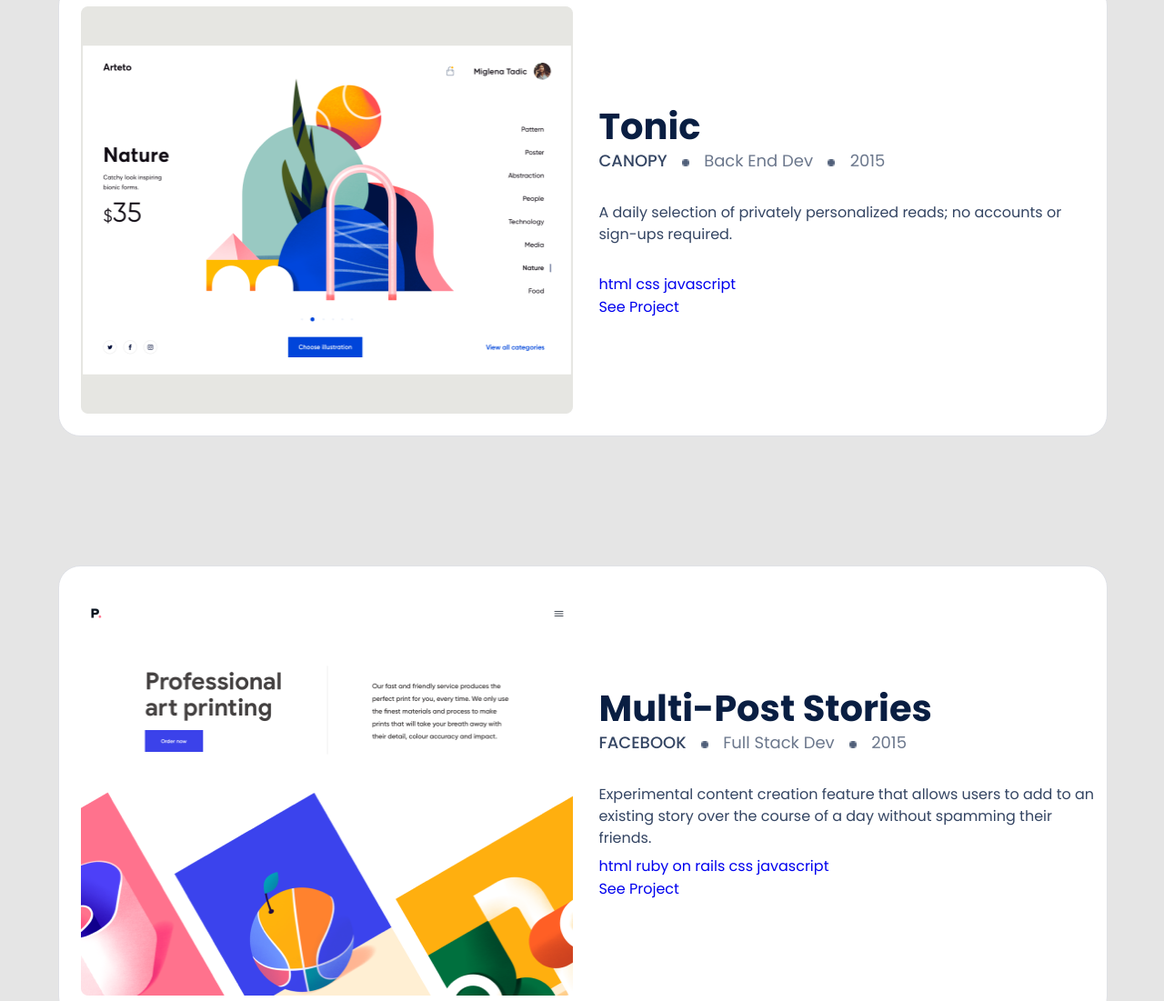
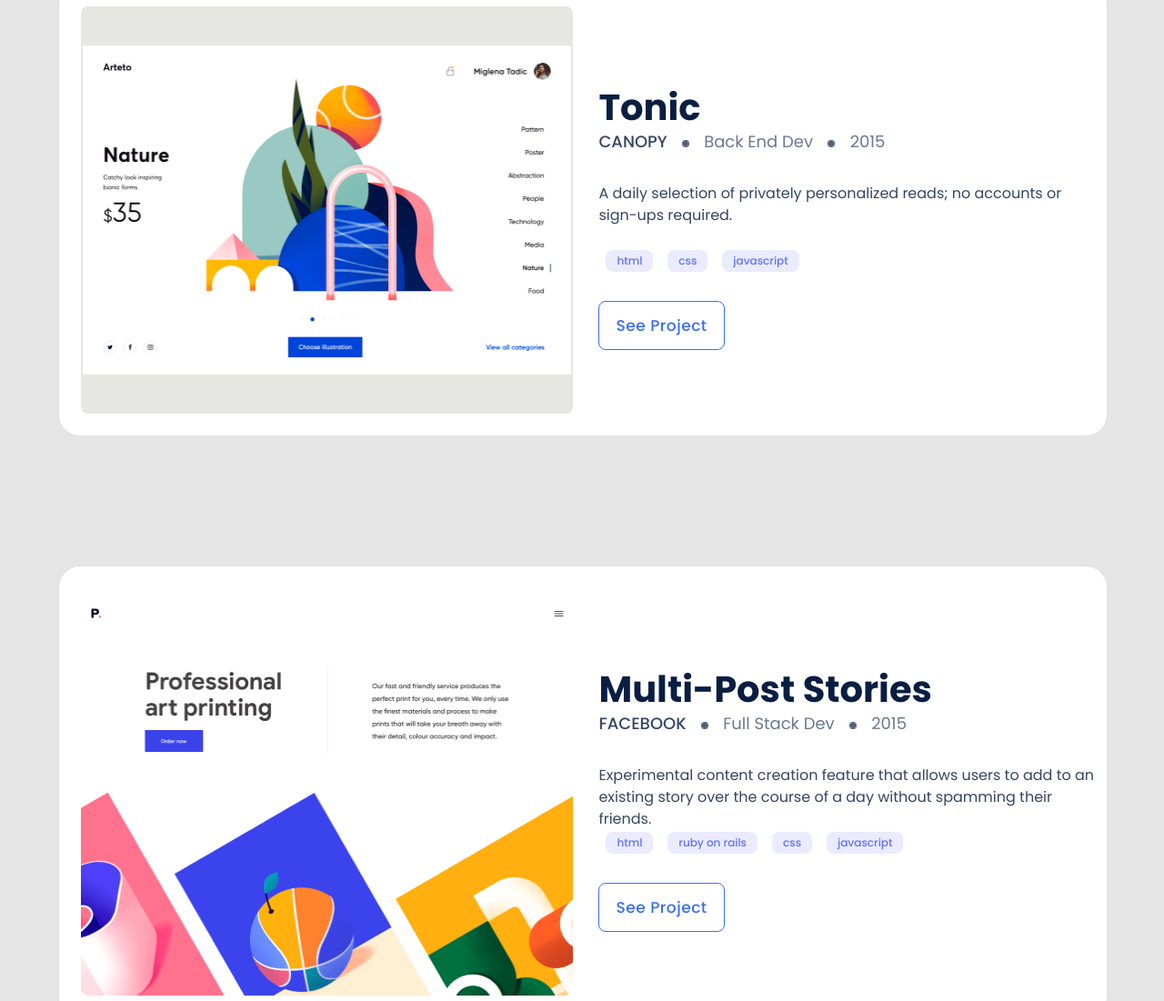
Before and after one commit to kessio/Personal-Portfolio, a website: page index.html in a window 1280 px wide. Shown: the part 1076-2177 px from the top of the page at 91% size. Drawn offline with Linux system fonts and the light colour scheme.

Commit message:
Styled see project button

```diff
--- a/style.css
+++ b/style.css
@@ -355,7 +355,36 @@
 
 }
 .skills-btn {
-  margin-top: 28px;
+display: flex;
+flex-direction: row;
+align-items: center;
+}
+.work-skills {
+  padding: 4px 12px;
+  background: #EBEBFF;
+  border-radius: 8px;
+  margin: 24px 8px 47px 8px;
+  font-weight: 500;
+  font-size: 12px;
+  line-height: 16px;
+  letter-spacing: 3%;
+  text-align: center;
+  color: #6070FF;
+
+}
+.view-project-btn{
+  border: #396df2 solid 1px;
+  padding: 14px 18px;
+  border-radius: 8px;
+
+}
+a.view-project-btn{
+  font-weight: 500;
+  font-size: 17px;
+  line-height: 24px;
+  letter-spacing: 0.03em;
+  color:#396DF2;
+
 }
 
 }
```
Also changed, not shown: index.html (+4 -1 lines).
